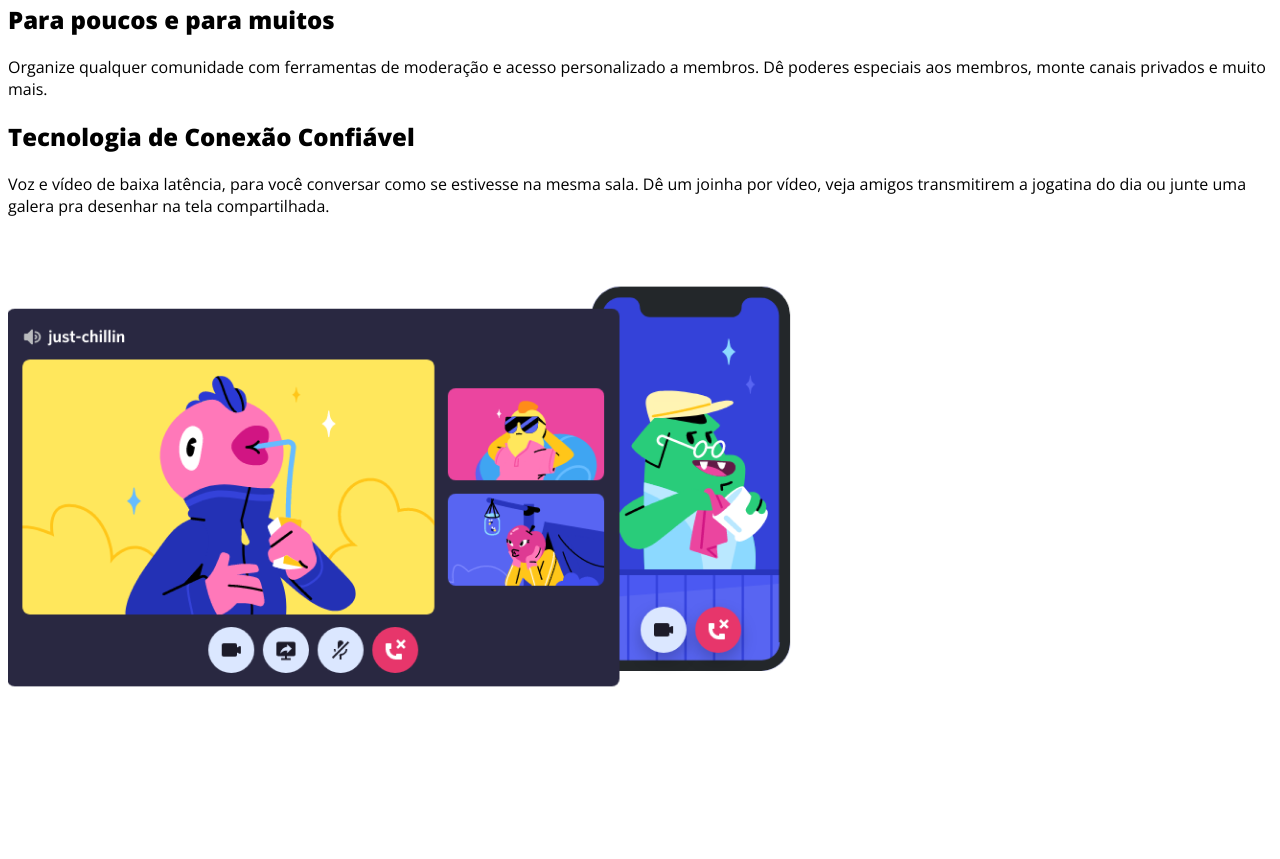
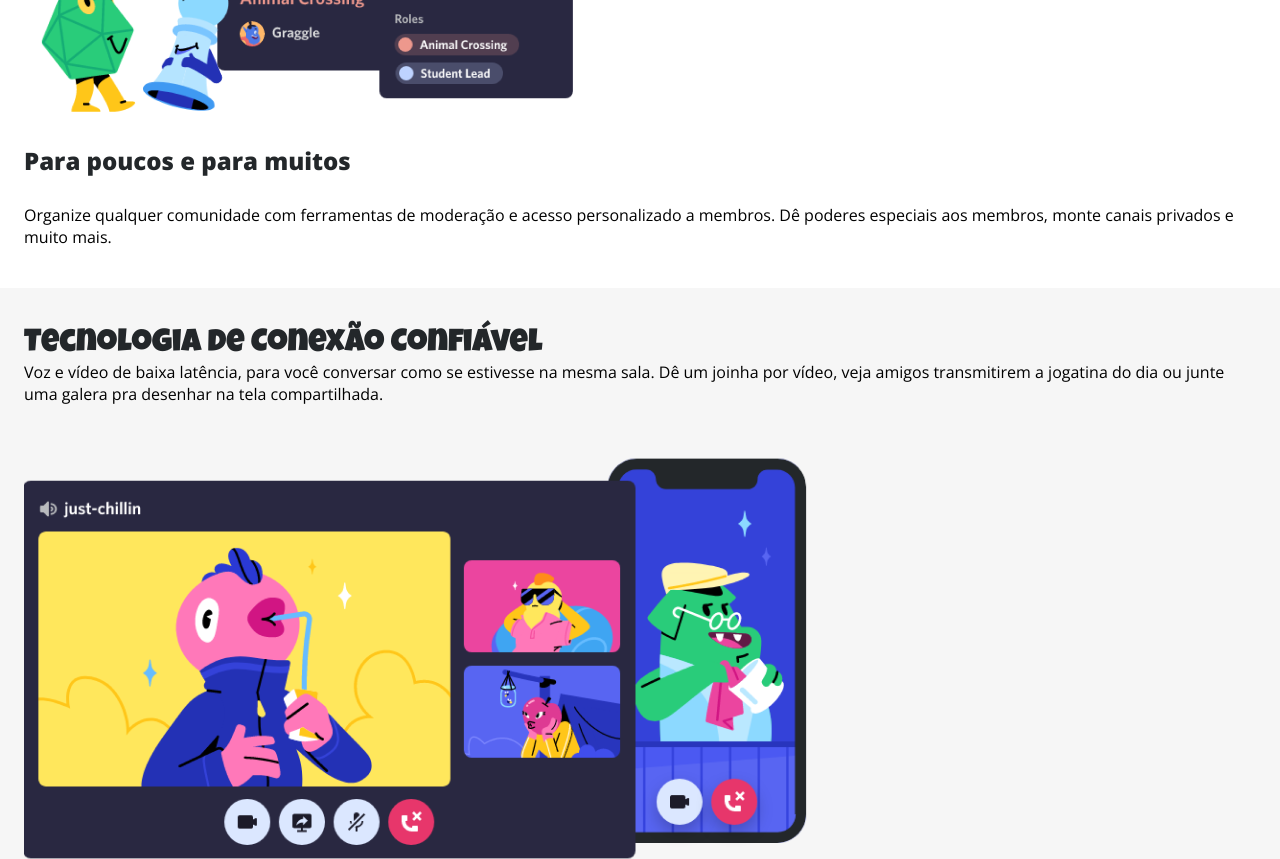
Before and after one commit to michelzalotti/desafio-css-responsivo-discord, a plain HTML site: page index.html in a window 1280 px wide. Shown: the part 1603-2462 px from the top of the page. Before the commit the page ends 2425 px from the top, so only its background shows below. Drawn offline with nearby package versions, Linux system fonts and the light colour scheme.

Commit message:
Reset e Global CSS

```diff
--- /dev/null
+++ b/assets/css/global.css
@@ -0,0 +1,30 @@
+.title {
+  font-family: "Luckiest Guy", cursive;
+  font-size: 2rem;
+  font-weight: 400;
+}
+
+.subtitle {
+  font-size: 1.5rem;
+  font-weight: 800;
+  margin: 1.68rem 0;
+}
+
+.primary-color {
+  color: #23272a;
+}
+
+.secondary-color {
+  color: #fff;
+}
+
+.primary-bg-color {
+  background-color: #23272a;
+}
+.secondary-bg-color {
+  background-color: #f6f6f6;
+}
+
+section {
+  padding: 40px 24px;
+}
--- a/assets/css/main.css
+++ b/assets/css/main.css
@@ -1,3 +1,2 @@
-body {
-  font-family: "Open Sans", sans-serif;
-}
+@import url("./reset.css");
+@import url("./global.css");
--- /dev/null
+++ b/assets/css/reset.css
@@ -0,0 +1,30 @@
+body {
+  font-family: "Open Sans", sans-serif;
+  margin: 0;
+}
+
+h1,
+h2,
+h3,
+h4,
+h5,
+h6,
+ul,
+p {
+  margin: 0;
+  padding: 0;
+}
+
+li {
+  list-style: none;
+}
+
+a {
+  text-decoration: none;
+  color: inherit;
+}
+
+img {
+  display: block;
+  max-width: 100%;
+}
--- a/index.html
+++ b/index.html
@@ -14,7 +14,7 @@
   </head>
   <body>
     <header class="main-header">
-      <h1>Imagine um lugar...</h1>
+      <h1 class="title secondary-color">Imagine um lugar...</h1>
       <p>
         …onde você possa pertencer a um clube escolar, um grupo de gamers, ou
         uma comunidade artística mundial. Onde você e alguns amigos possam
@@ -32,7 +32,7 @@
           <img src="assets/images/group.png" alt="Discord Servers" />
         </div>
         <div class="discord-servers-content">
-          <h2>
+          <h2 class="subtitle primary-color">
             Crie um espaço controlado por convite onde você se sinta em casa
           </h2>
           <p>
@@ -42,12 +42,12 @@
           </p>
         </div>
       </section>
-      <section class="discord-channels">
+      <section class="discord-channels secondary-bg-color">
         <div class="image-container">
           <img src="assets/images/voice.png" alt="Voice Channel" />
         </div>
         <div class="discord-channels-content">
-          <h2>Aqui é fácil se encontrar</h2>
+          <h2 class="subtitle primary-color">Aqui é fácil se encontrar</h2>
           <p>
             Entre no canal de voz quando estiver à toa. Amigos no mesmo servidor
             podem te ver e entrar imediatamente, sem nem ter que fazer a
@@ -60,7 +60,7 @@
           <img src="assets/images/coach.png" alt="Community Members" />
         </div>
         <div class="discord-communities-content">
-          <h2>Para poucos e para muitos</h2>
+          <h2 class="subtitle primary-color">Para poucos e para muitos</h2>
           <p>
             Organize qualquer comunidade com ferramentas de moderação e acesso
             personalizado a membros. Dê poderes especiais aos membros, monte
@@ -68,9 +68,9 @@
           </p>
         </div>
       </section>
-      <section class="discord-technology">
+      <section class="discord-technology secondary-bg-color">
         <div class="discordy-technology-content">
-          <h2>Tecnologia de Conexão Confiável</h2>
+          <h2 class="title primary-color">Tecnologia de Conexão Confiável</h2>
           <p>
             Voz e vídeo de baixa latência, para você conversar como se estivesse
             na mesma sala. Dê um joinha por vídeo, veja amigos transmitirem a
@@ -83,7 +83,7 @@
         </div>
       </section>
     </main>
-    <footer>
+    <footer class="primary-bg-color">
       <div class="img-container">
         <a href="#" target="_self" title="Discord"
           ><img src="assets/images/footer-logo.svg" alt="Discord Logo"
```
